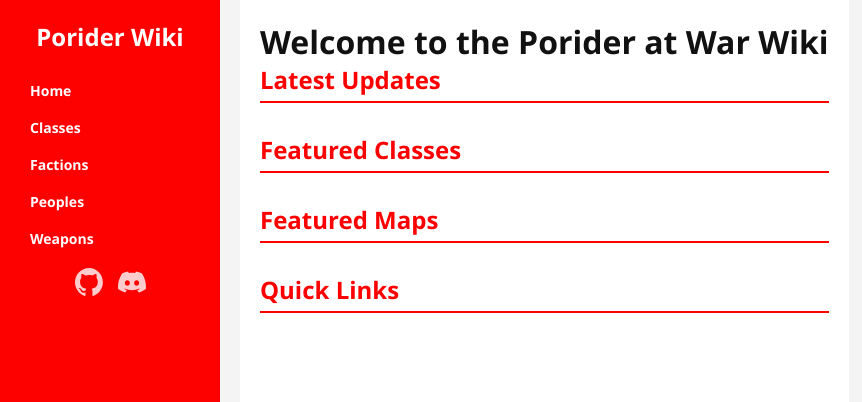
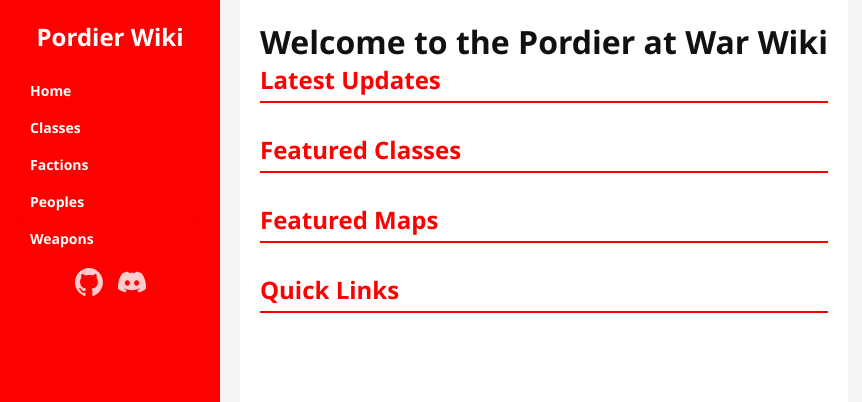
Before and after one commit to commonly-ts/pordier, a Jekyll site: the page built from index.md, in a window 1280 px wide. Shown: the top 402 px of the page, without its empty margins (0-862 px from the left). Built offline with Jekyll 4.4.1, drawn with Linux system fonts in a browser that asks for light colours.

Commit message:
Fixed major misspelling "Porider" into "Pordier" (#2)
* Fixed major misspelling "Porider" into "Pordier"

* Revert "Fixed major misspelling "Porider" into "Pordier""

This reverts commit 547851b7bd3cd27cdd34b019e916ad76d9f88e8c.

* Recommitted minor misspelling error

```diff
--- a/_config.yaml
+++ b/_config.yaml
@@ -1,4 +1,4 @@
-title: Porider Wiki
+title: Pordier Wiki
 theme:
 collections:
   classes:
--- a/_includes/sidebar.html
+++ b/_includes/sidebar.html
@@ -1,5 +1,5 @@
 <div class="sidebar">
-  <h2>Porider Wiki</h2>
+  <h2>Pordier Wiki</h2>
   <a href="/"><strong>Home</strong></a>
 
   {% assign sections = "classes,factions,maps,mechanics,peoples,structures,weapons" | split: "," %}
--- a/index.md
+++ b/index.md
@@ -4,7 +4,7 @@ layout: default
 ---
 
 <div class="main-content">
-  <h1>Welcome to the Porider at War Wiki</h1>
+  <h1>Welcome to the Pordier at War Wiki</h1>
 
   <div class="section">
     <h2>Latest Updates</h2>
```
